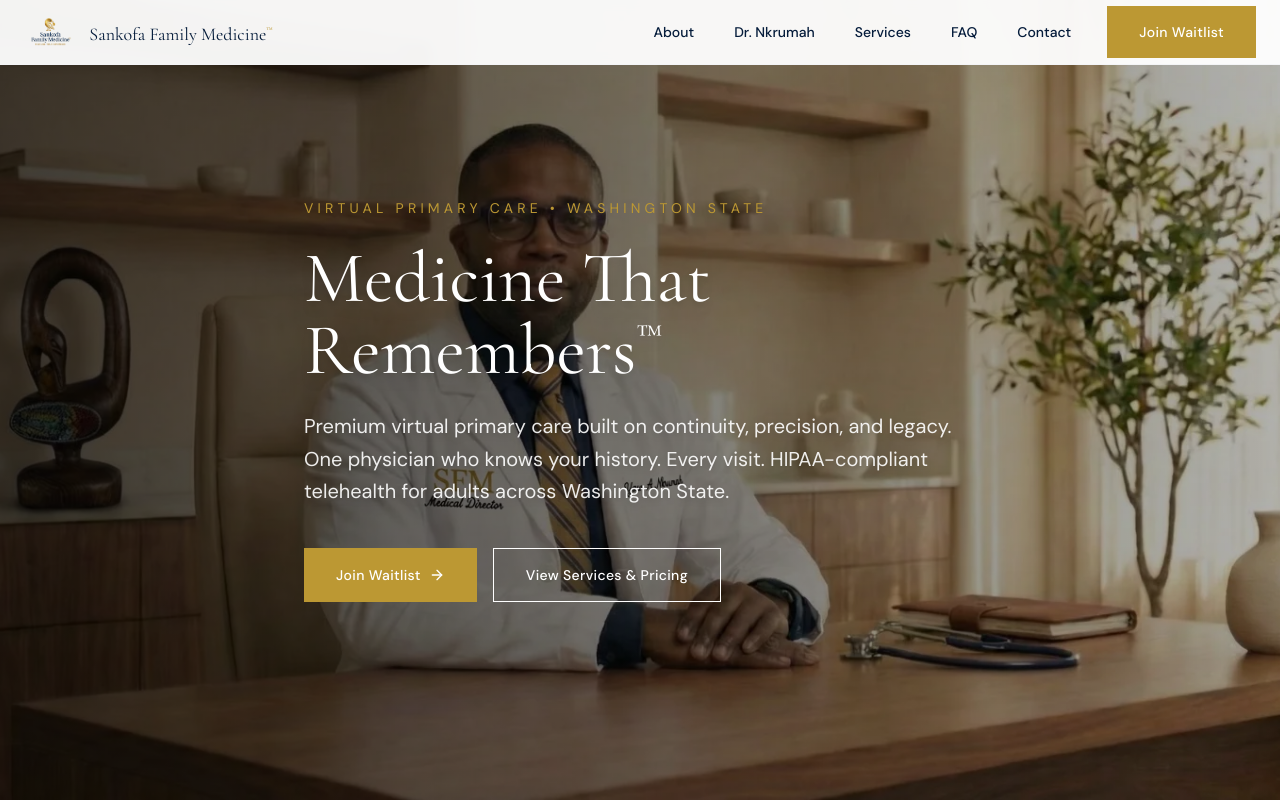
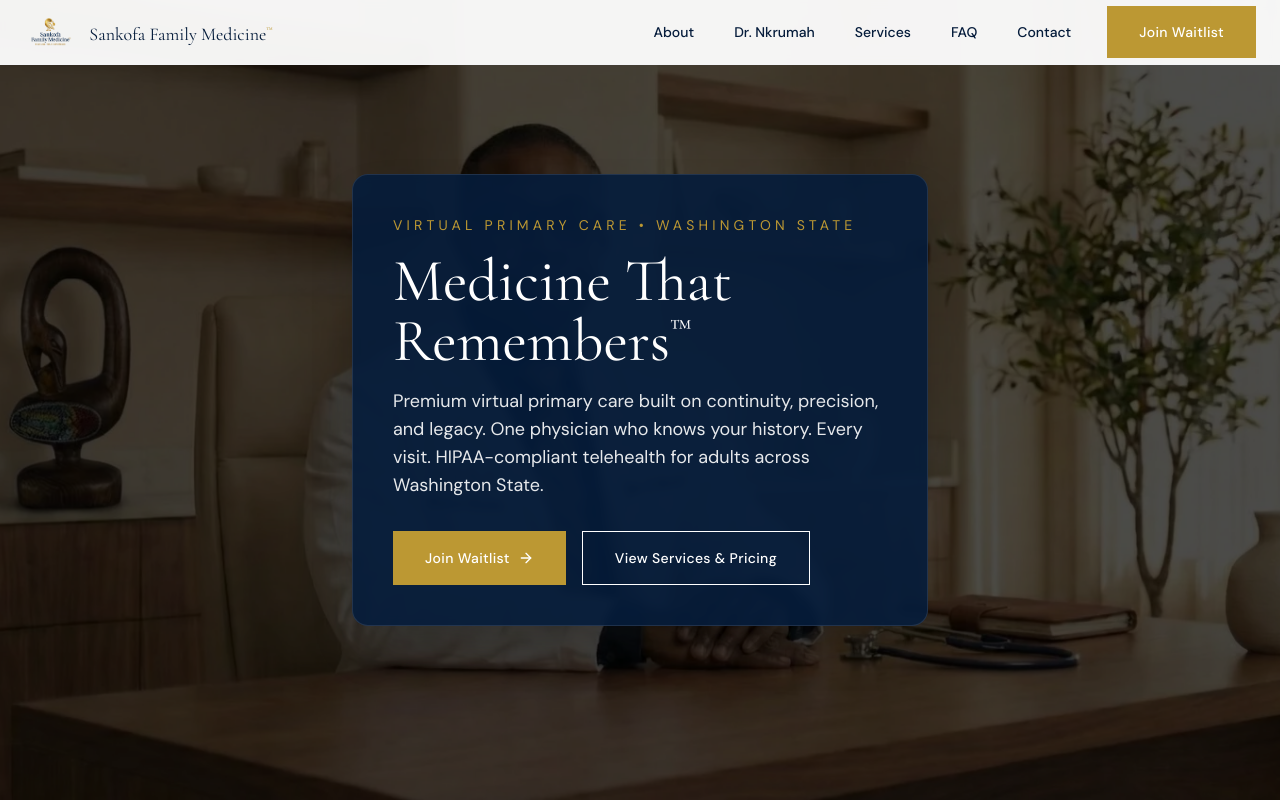
Before and after one commit to NDCHVISION/sfm-website, a Next.js app: page / in a window 1280 px wide. Shown: the top 800 px of the page. Built offline with nearby package versions, Linux system fonts and the light colour scheme.

Commit message:
header change

```diff
--- a/app/page.tsx
+++ b/app/page.tsx
@@ -23,28 +23,29 @@ export default function HomePage() {
       className="object-cover"
     />
 
-          {/* Dark gradient overlay for strong readability */}
-          <div className="absolute inset-0 bg-gradient-to-r from-black/70 via-black/50 to-black/30" />
+    {/* Stronger solid overlay for guaranteed contrast */}
+    <div className="absolute inset-0 bg-black/70" />
   </div>
 
   <div className="relative z-10 max-w-7xl mx-auto px-6 py-32">
-          <div className="max-w-2xl">
-            <p className="text-sfm-gold text-sm tracking-[0.3em] uppercase mb-6 animate-fade-in">
+    {/* Text card for clarity on all screens */}
+    <div className="max-w-xl bg-sfm-navy/90 border border-white/10 rounded-2xl p-8 md:p-10 shadow-2xl backdrop-blur-sm animate-fade-in">
+      <p className="text-sfm-gold text-xs md:text-sm tracking-[0.3em] uppercase mb-4">
         Virtual Primary Care • Washington State
       </p>
 
-            <h1 className="font-display text-5xl md:text-6xl lg:text-7xl text-white mb-6 animate-fade-in delay-100 drop-shadow-lg">
+      <h1 className="font-display text-4xl md:text-5xl lg:text-6xl text-white mb-4">
         Medicine That
         <br />
         Remembers<span className="tm">™</span>
       </h1>
 
-            <p className="text-xl text-white/90 mb-10 leading-relaxed animate-fade-in delay-200 drop-shadow-md">
+      <p className="text-base md:text-lg text-white/90 mb-8 leading-relaxed">
         Premium virtual primary care built on continuity, precision, and legacy. One physician who
         knows your history. Every visit. HIPAA-compliant telehealth for adults across Washington State.
       </p>
 
-            <div className="flex flex-col sm:flex-row gap-4 animate-fade-in delay-300">
+      <div className="flex flex-col sm:flex-row gap-4">
         <Link href="/contact" className="btn-primary">
           Join Waitlist
           <ArrowRight className="ml-2 w-4 h-4" aria-hidden="true" />
```
Lines whose indentation alone changed are shown as unchanged.
